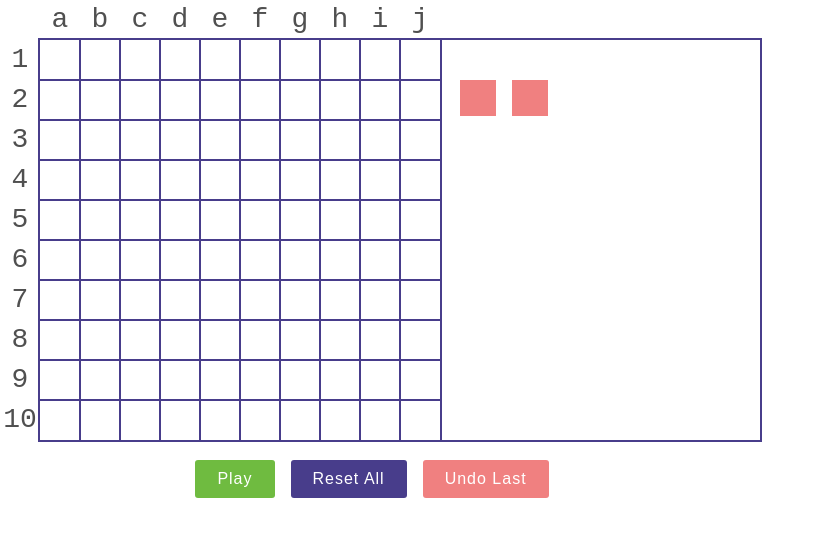
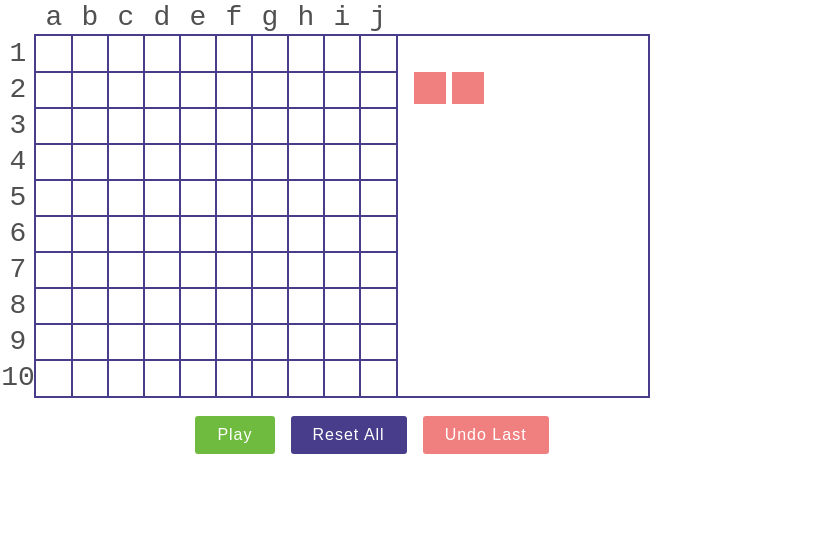
Before and after one commit to ArsenUtepbergenov/battleship, a website built with Vite: page index.html in a window 1280 px wide. Shown: the whole page, without its empty margins (0-822 px from the left). Built offline with nearby package versions, Linux system fonts and the light colour scheme.

Commit message:
update: dev/scale -> 0.9

```diff
--- a/src/entities/Ship.ts
+++ b/src/entities/Ship.ts
@@ -8,8 +8,8 @@ export function createShips(): Ship[] {
 
   const startX = Config.size + size / 2
 
-  const offsetX = size + 12
-  const offsetY = 80
+  const offsetX = size + 2
+  const offsetY = 36 * 2
 
   for (const [i, ship] of TypeShips.entries()) {
     const { amount, type } = ship
--- a/src/models/index.ts
+++ b/src/models/index.ts
@@ -32,13 +32,13 @@ export const TypeShips = [
 ]
 
 export abstract class Config {
-  static size = 400
+  static size = 360
   static cells = 10
   static cellSize = Math.floor(Config.size / Config.cells)
   static gridColor = '#483d8b'
   static shipColor = '#f08080'
   static shipSize = Config.cellSize
-  static shipsSpotSize = Config.shipSize * 8
+  static shipsSpotSize = Config.shipSize * 7
   static gridPositionsSize = Config.size / Config.cellSize
   static numberShips = TypeShips.reduce((a, prev) => a + prev.amount, 0)
 }
--- a/src/styles/base.css
+++ b/src/styles/base.css
@@ -1,5 +1,7 @@
 :root {
-  --grid-color: darkslateblue
+  --grid-color: darkslateblue;
+  --field-size: 360px;
+  --grid-cell-size: 36px;
 }
 
 html, body {
@@ -23,8 +25,8 @@ canvas {
 
 #field {
   display: grid;
-  grid-template-columns: 40px 400px;
-  grid-template-rows: 40px 400px;
+  grid-template-columns: var(--grid-cell-size) var(--field-size);
+  grid-template-rows: var(--grid-cell-size) var(--field-size);
   width: 760px;
 }
 
@@ -42,15 +44,15 @@ canvas {
 .axis-y, .axis-x span {
   font-size: 28px;
   color: #505050;
-  width: 40px;
-  line-height: 40px;
+  width: var(--grid-cell-size);
+  line-height: var(--grid-cell-size);
   text-align: center;
 }
 
 #game {
   position: absolute;
-  left: 40px;
-  top: 40px;
+  left: var(--grid-cell-size);
+  top: var(--grid-cell-size);
 }
 
 #controls {
```
